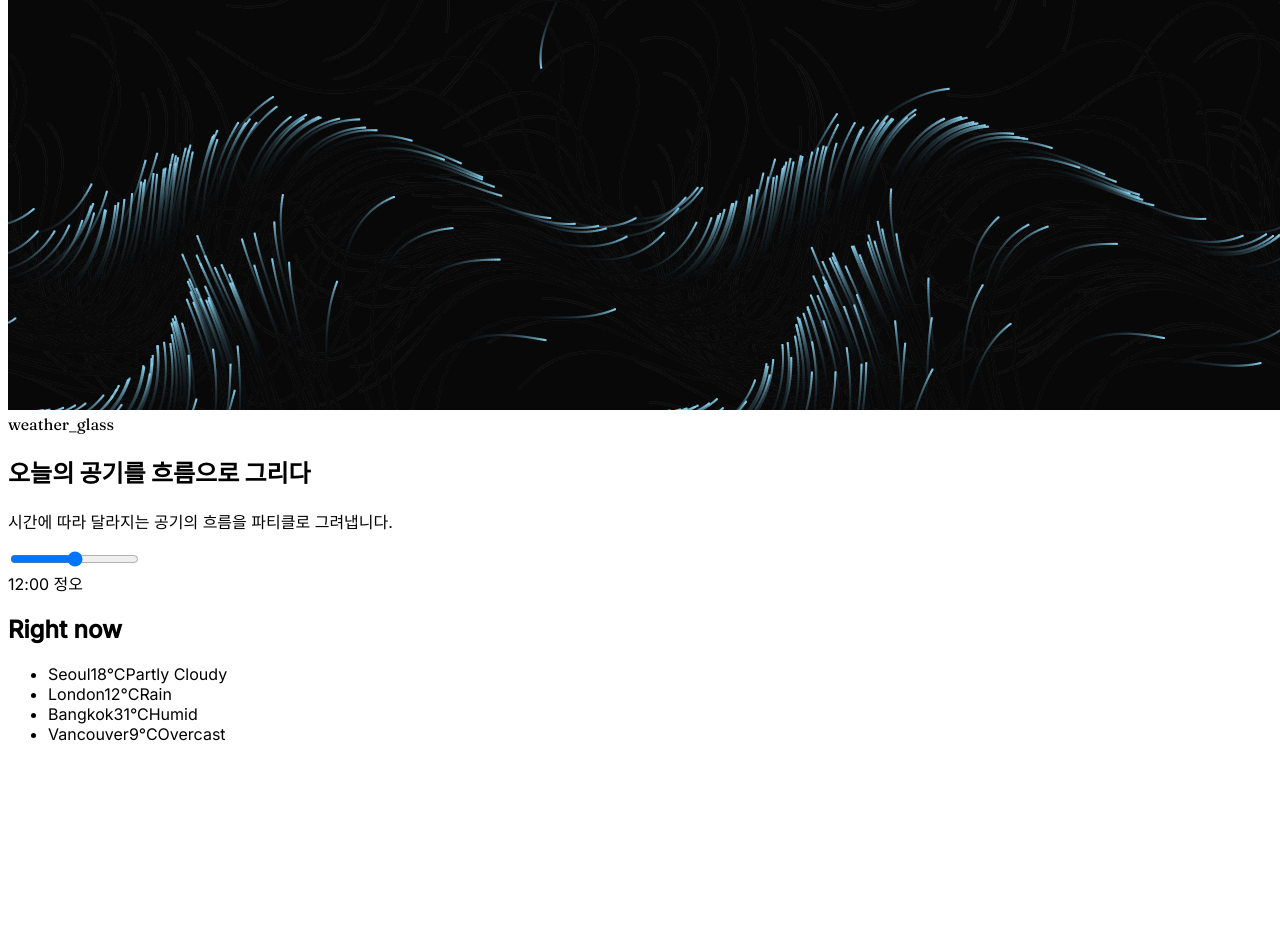
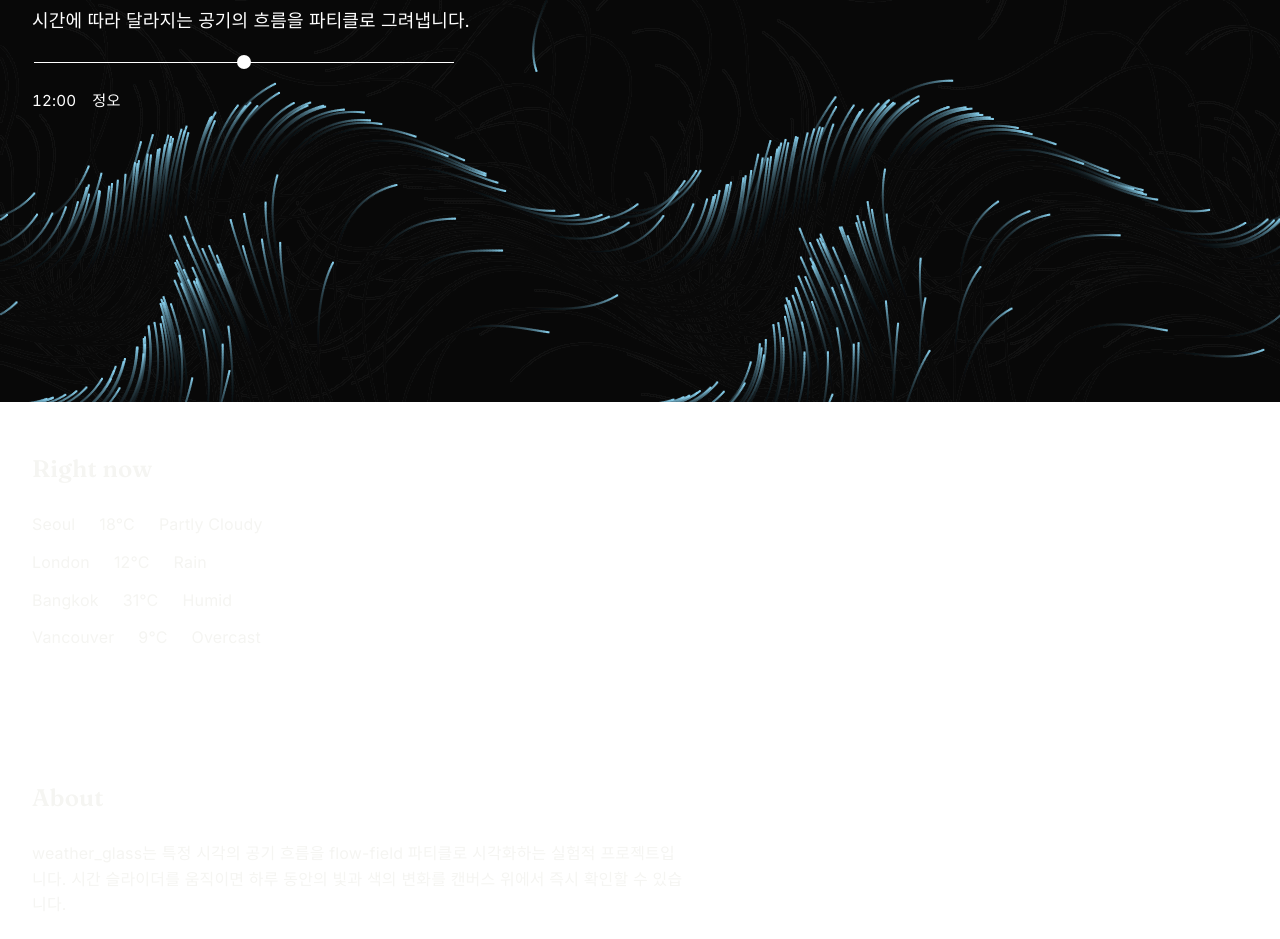
Before and after one commit to azeroo0/weather_glass, a website built with Vite: page index.html in a window 1280 px wide. Shown: the part 398-1337 px from the top of the page. Built offline with nearby package versions, Linux system fonts and the light colour scheme.

Commit message:
Polish typography, slider style, and section spacing

```diff
--- a/src/style.css
+++ b/src/style.css
@@ -1,8 +1,152 @@
+* {
+  box-sizing: border-box;
+}
+
 body {
+  margin: 0;
   font-family: 'Inter', sans-serif;
+  line-height: 1.6;
+  letter-spacing: 0.01em;
+  color: #f5f5f2;
 }
 
 h1,
+h2,
+p,
+ul,
+li {
+  margin: 0;
+  padding: 0;
+}
+
+h1,
+h2,
 .logo {
   font-family: 'Fraunces', serif;
 }
+
+ul {
+  list-style: none;
+}
+
+p {
+  max-width: 65ch;
+}
+
+#flowCanvas {
+  position: fixed;
+  inset: 0;
+  z-index: -1;
+}
+
+nav {
+  padding: 1.5rem 2rem;
+}
+
+.logo {
+  font-size: 1.25rem;
+  letter-spacing: 0.04em;
+}
+
+main {
+  display: flex;
+  flex-direction: column;
+  gap: clamp(4rem, 10vw, 8rem);
+  padding: 0 2rem clamp(4rem, 10vw, 8rem);
+}
+
+.hero {
+  display: flex;
+  flex-direction: column;
+  gap: 1.5rem;
+  min-height: 80vh;
+  justify-content: center;
+  color: #fff;
+}
+
+.hero h1 {
+  font-size: clamp(2.75rem, 7vw, 5.5rem);
+  line-height: 1.05;
+  letter-spacing: -0.02em;
+  font-weight: 600;
+  mix-blend-mode: difference;
+}
+
+.hero p {
+  font-size: 1.125rem;
+  mix-blend-mode: difference;
+}
+
+.hero .time-info {
+  display: flex;
+  gap: 1rem;
+  font-size: 0.95rem;
+  font-variant-numeric: tabular-nums;
+  mix-blend-mode: difference;
+}
+
+input[type='range'] {
+  -webkit-appearance: none;
+  appearance: none;
+  width: 100%;
+  max-width: 420px;
+  background: transparent;
+  color: inherit;
+  cursor: pointer;
+}
+
+input[type='range']::-webkit-slider-runnable-track {
+  height: 1px;
+  background: currentColor;
+}
+
+input[type='range']::-moz-range-track {
+  height: 1px;
+  background: currentColor;
+  border: none;
+}
+
+input[type='range']::-webkit-slider-thumb {
+  -webkit-appearance: none;
+  width: 14px;
+  height: 14px;
+  margin-top: -6.5px;
+  border-radius: 50%;
+  background: currentColor;
+  transition: transform 0.15s ease;
+}
+
+input[type='range']::-webkit-slider-thumb:hover {
+  transform: scale(1.2);
+}
+
+input[type='range']::-moz-range-thumb {
+  width: 14px;
+  height: 14px;
+  border: none;
+  border-radius: 50%;
+  background: currentColor;
+  transition: transform 0.15s ease;
+}
+
+input[type='range']::-moz-range-thumb:hover {
+  transform: scale(1.2);
+}
+
+.right-now,
+.about {
+  display: flex;
+  flex-direction: column;
+  gap: 1.5rem;
+}
+
+.right-now ul {
+  display: flex;
+  flex-direction: column;
+  gap: 0.75rem;
+}
+
+.right-now li {
+  display: flex;
+  gap: 1.5rem;
+}
```
